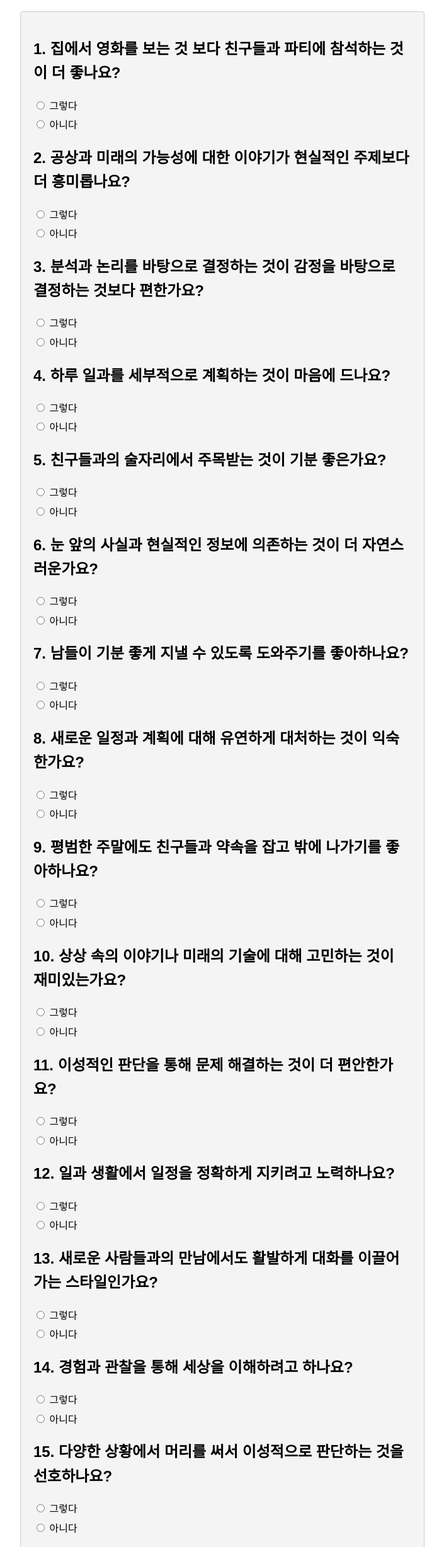
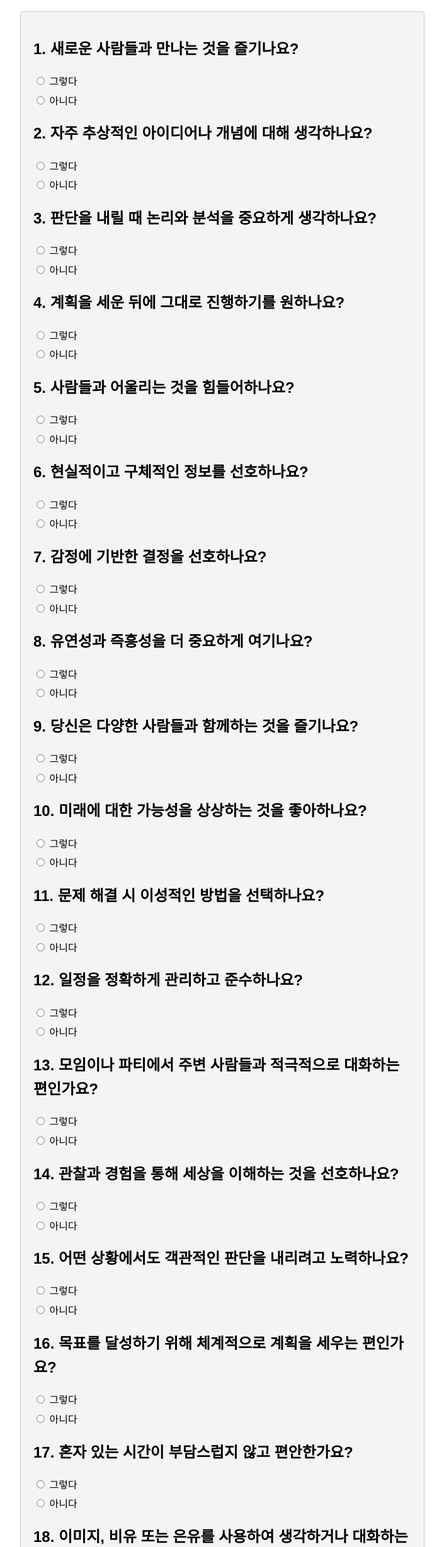
Before and after one commit to cbs9799/SimpleMBTI, a plain HTML site: page index.html in a window 1280 px wide. Shown: the part 76-2533 px from the top of the page at 63% size, without its empty margins (287-992 px from the left). Drawn offline with Linux system fonts and the light colour scheme.

Commit message:
Update index.html

```diff
--- a/index.html
+++ b/index.html
@@ -13,7 +13,7 @@
     <form id="quiz">
         <!-- 질문 1 -->
         <div class="question">
-            <h2>1. 집에서 영화를 보는 것 보다 친구들과 파티에 참석하는 것이 더 좋나요?</h2>
+            <h2>1. 새로운 사람들과 만나는 것을 즐기나요?</h2>
             <label>
                 <input type="radio" name="q1" value="E"> 그렇다
             </label>
@@ -24,7 +24,7 @@
 
         <!-- 질문 2 -->
         <div class="question">
-            <h2>2. 공상과 미래의 가능성에 대한 이야기가 현실적인 주제보다 더 흥미롭나요?</h2>
+            <h2>2. 자주 추상적인 아이디어나 개념에 대해 생각하나요?</h2>
             <label>
                 <input type="radio" name="q2" value="N"> 그렇다
             </label>
@@ -35,7 +35,7 @@
 
         <!-- 질문 3 -->
         <div class="question">
-            <h2>3. 분석과 논리를 바탕으로 결정하는 것이 감정을 바탕으로 결정하는 것보다 편한가요?</h2>
+            <h2>3. 판단을 내릴 때 논리와 분석을 중요하게 생각하나요?</h2>
             <label>
                 <input type="radio" name="q3" value="T"> 그렇다
             </label>
@@ -46,7 +46,7 @@
 
         <!-- 질문 4 -->
         <div class="question">
-            <h2>4. 하루 일과를 세부적으로 계획하는 것이 마음에 드나요?</h2>
+            <h2>4. 계획을 세운 뒤에 그대로 진행하기를 원하나요?</h2>
             <label>
                 <input type="radio" name="q4" value="J"> 그렇다
             </label>
@@ -57,18 +57,18 @@
 
         <!-- 질문 5 -->
         <div class="question">
-            <h2>5. 친구들과의 술자리에서 주목받는 것이 기분 좋은가요?</h2>
+            <h2>5. 사람들과 어울리는 것을 힘들어하나요?</h2>
             <label>
-                <input type="radio" name="q5" value="E"> 그렇다
+                <input type="radio" name="q5" value="I"> 그렇다
             </label>
             <label>
-                <input type="radio" name="q5" value="I"> 아니다
+                <input type="radio" name="q5" value="E"> 아니다
             </label>
         </div>
 
         <!-- 질문 6 -->
         <div class="question">
-            <h2>6. 눈 앞의 사실과 현실적인 정보에 의존하는 것이 더 자연스러운가요?</h2>
+            <h2>6. 현실적이고 구체적인 정보를 선호하나요?</h2>
             <label>
                 <input type="radio" name="q6" value="S"> 그렇다
             </label>
@@ -79,7 +79,7 @@
 
         <!-- 질문 7 -->
         <div class="question">
-            <h2>7. 남들이 기분 좋게 지낼 수 있도록 도와주기를 좋아하나요?</h2>
+            <h2>7. 감정에 기반한 결정을 선호하나요?</h2>
             <label>
                 <input type="radio" name="q7" value="F"> 그렇다
             </label>
@@ -90,7 +90,7 @@
 
         <!-- 질문 8 -->
         <div class="question">
-            <h2>8. 새로운 일정과 계획에 대해 유연하게 대처하는 것이 익숙한가요?</h2>
+            <h2>8. 유연성과 즉흥성을 더 중요하게 여기나요?</h2>
             <label>
                 <input type="radio" name="q8" value="P"> 그렇다
             </label>
@@ -101,7 +101,7 @@
 
         <!-- 질문 9 -->
         <div class="question">
-            <h2>9. 평범한 주말에도 친구들과 약속을 잡고 밖에 나가기를 좋아하나요?</h2>
+            <h2>9. 당신은 다양한 사람들과 함께하는 것을 즐기나요?</h2>
             <label>
                 <input type="radio" name="q9" value="E"> 그렇다
             </label>
@@ -112,7 +112,7 @@
 
         <!-- 질문 10 -->
         <div class="question">
-            <h2>10. 상상 속의 이야기나 미래의 기술에 대해 고민하는 것이 재미있는가요?</h2>
+            <h2>10. 미래에 대한 가능성을 상상하는 것을 좋아하나요?</h2>
             <label>
                 <input type="radio" name="q10" value="N"> 그렇다
             </label>
@@ -123,7 +123,7 @@
 
         <!-- 질문 11 -->
         <div class="question">
-            <h2>11. 이성적인 판단을 통해 문제 해결하는 것이 더 편안한가요?</h2>
+            <h2>11. 문제 해결 시 이성적인 방법을 선택하나요?</h2>
             <label>
                 <input type="radio" name="q11" value="T"> 그렇다
             </label>
@@ -134,7 +134,7 @@
 
         <!-- 질문 12 -->
         <div class="question">
-            <h2>12. 일과 생활에서 일정을 정확하게 지키려고 노력하나요?</h2>
+            <h2>12. 일정을 정확하게 관리하고 준수하나요?</h2>
             <label>
                 <input type="radio" name="q12" value="J"> 그렇다
             </label>
@@ -145,7 +145,7 @@
 
         <!-- 질문 13 -->
         <div class="question">
-            <h2>13. 새로운 사람들과의 만남에서도 활발하게 대화를 이끌어가는 스타일인가요?</h2>
+            <h2>13. 모임이나 파티에서 주변 사람들과 적극적으로 대화하는 편인가요?</h2>
             <label>
                 <input type="radio" name="q13" value="E"> 그렇다
             </label>
@@ -156,7 +156,7 @@
 
         <!-- 질문 14 -->
         <div class="question">
-            <h2>14. 경험과 관찰을 통해 세상을 이해하려고 하나요?</h2>
+            <h2>14. 관찰과 경험을 통해 세상을 이해하는 것을 선호하나요?</h2>
             <label>
                 <input type="radio" name="q14" value="S"> 그렇다
             </label>
@@ -167,7 +167,7 @@
 
         <!-- 질문 15 -->
         <div class="question">
-            <h2>15. 다양한 상황에서 머리를 써서 이성적으로 판단하는 것을 선호하나요?</h2>
+            <h2>15. 어떤 상황에서도 객관적인 판단을 내리려고 노력하나요?</h2>
             <label>
                 <input type="radio" name="q15" value="T"> 그렇다
             </label>
@@ -178,7 +178,7 @@
 
         <!-- 질문 16 -->
         <div class="question">
-            <h2>16. 일상에서의 계획과 목표를 세우고 그것을 지키려고 노력하나요?</h2>
+            <h2>16. 목표를 달성하기 위해 체계적으로 계획을 세우는 편인가요?</h2>
             <label>
                 <input type="radio" name="q16" value="J"> 그렇다
             </label>
@@ -189,7 +189,7 @@
 
         <!-- 질문 17 -->
         <div class="question">
-            <h2>17. 혼자 시간을 보내는 것에 편안함을 느끼나요?</h2>
+            <h2>17. 혼자 있는 시간이 부담스럽지 않고 편안한가요?</h2>
             <label>
                 <input type="radio" name="q17" value="I"> 그렇다
             </label>
@@ -200,7 +200,7 @@
 
         <!-- 질문 18 -->
         <div class="question">
-            <h2>18. 이미지와 비유를 사용하여 상황을 설명하거나 생각하는 것을 좋아하나요?</h2>
+            <h2>18. 이미지, 비유 또는 은유를 사용하여 생각하거나 대화하는 것을 좋아하나요?</h2>
             <label>
                 <input type="radio" name="q18" value="N"> 그렇다
             </label>
@@ -211,7 +211,7 @@
 
         <!-- 질문 19 -->
         <div class="question">
-            <h2>19. 상황에 따라 가치와 감정, 그리고 관계를 고려하여 결정을 내리는 스타일인가요?</h2>
+            <h2>19. 당신은 주로 가치와 감정, 그리고 관계를 고려하여 결정을 내리는 편인가요?</h2>
             <label>
                 <input type="radio" name="q19" value="F"> 그렇다
             </label>
@@ -222,7 +222,7 @@
 
         <!-- 질문 20 -->
         <div class="question">
-            <h2>20. 새로운 상황에 적응하고 유연한 해결책을 찾는 것에 자신이 있다고 느끼나요?</h2>
+            <h2>20. 새로운 상황에 쉽게 적응하며 유연한 해결책을 찾는 편인가요?</h2>
             <label>
                 <input type="radio" name="q20" value="P"> 그렇다
             </label>
```
